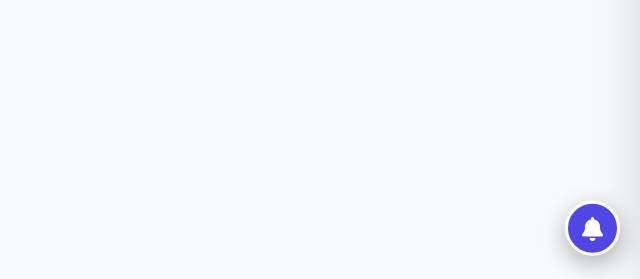
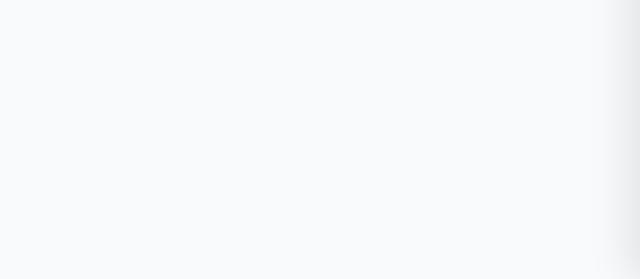
Before and after one commit to Israrsahib303/Beast9, a PHP site: page /user/_header.php in a window 1280 px wide. Shown: the part 521-800 px from the top of the page, without its empty margins (640-1280 px from the left). Run offline with PHP 8.4, Linux system fonts and the light colour scheme; data comes from the database, SQL or seed files in the repository; some libraries are stand-ins or nearby versions.

Commit message:
Update: user/_header.php

```diff
--- a/user/_header.php
+++ b/user/_header.php
@@ -2,15 +2,11 @@
 if (session_status() === PHP_SESSION_NONE) session_start();
 
 // --- 1. REQUIRED FILES ---
-if (file_exists(__DIR__ . '/../includes/helpers.php')) { require_once __DIR__ . '/../includes/helpers.php'; }
-if (file_exists(__DIR__ . '/../includes/db.php')) { require_once __DIR__ . '/../includes/db.php'; }
-
-// --- FIX: FETCH SETTINGS MANUALLY IF NOT LOADED ---
-if (empty($GLOBALS['settings'])) {
-    $stmt = $db->query("SELECT setting_key, setting_value FROM settings");
-    while ($row = $stmt->fetch()) {
-        $GLOBALS['settings'][$row['setting_key']] = $row['setting_value'];
-    }
+if (file_exists(__DIR__ . '/../includes/helpers.php')) {
+    require_once __DIR__ . '/../includes/helpers.php';
+}
+if (file_exists(__DIR__ . '/../includes/db.php')) {
+    require_once __DIR__ . '/../includes/db.php';
 }
 
 // --- 2. USER BALANCE LOGIC ---
@@ -30,7 +26,7 @@ if ($user_id > 0) {
 // --- 3. SITE SETTINGS ---
 $site_name = $GLOBALS['settings']['site_name'] ?? 'SubHub';
 $site_logo = $GLOBALS['settings']['site_logo'] ?? '';
-$primary_color = $GLOBALS['settings']['theme_primary'] ?? '#2563eb'; // Default fallback
+$primary_color = '#2563eb';
 
 // --- 4. CURRENCY SETUP ---
 $curr_list = function_exists('getCurrencyList') ? getCurrencyList() : ['PKR' => ['rate'=>1, 'symbol'=>'Rs', 'flag'=>'🇵🇰', 'name'=>'Pakistani Rupee']];
@@ -64,66 +60,79 @@ $curr_flag = $curr_data['flag'];
     <script src="https://cdn.onesignal.com/sdks/web/v16/OneSignalSDK.page.js" defer></script>
     <script>
       window.OneSignalDeferred = window.OneSignalDeferred || [];
+
+      // Save ID to DB Helper
+      function syncOneSignalId(playerId) {
+          if(!playerId) return;
+          console.log("Syncing ID to DB:", playerId);
+          fetch('save_device.php', {
+              method: 'POST',
+              headers: { 'Content-Type': 'application/x-www-form-urlencoded' },
+              body: 'player_id=' + playerId
+          }).then(res => res.text())
+            .then(data => console.log("DB Response:", data))
+            .catch(err => console.error("DB Sync Error:", err));
+      }
+
       OneSignalDeferred.push(async function(OneSignal) {
+        // 1. Enable Debugging (Is se errors F12 console mein show honge)
+        OneSignal.Debug.setLogLevel("trace");
+
         await OneSignal.init({
           appId: "<?php echo $GLOBALS['settings']['onesignal_app_id']; ?>",
           <?php if(!empty($GLOBALS['settings']['onesignal_safari_id'])): ?>
           safari_web_id: "<?php echo $GLOBALS['settings']['onesignal_safari_id']; ?>",
           <?php endif; ?>
-          notifyButton: {
-            enable: false, /* Disable default bell to use custom one */
-          },
+          notifyButton: { enable: false }, // Hide default bell (Auto Prompt Only)
           allowLocalhostAsSecureOrigin: true,
+
+          // 2. CRITICAL FIX: Explicit Service Worker Path (Yeh line bohot zaroori hai)
+          serviceWorkerPath: "OneSignalSDKWorker.js",
+          serviceWorkerParam: { scope: "/" }
         });
 
-        // Auto Prompt
-        OneSignal.Slidedown.promptPush();
+        // 3. Logic: Force Prompt if not subscribed
+        if (!OneSignal.User.PushSubscription.optedIn) {
+            console.log("User Not Subscribed. Showing Prompt...");
+            try {
+                await OneSignal.Slidedown.promptPush();
+            } catch(e) { console.error("Prompt Error:", e); }
+        } else {
+            console.log("User Already Subscribed. ID:", OneSignal.User.PushSubscription.id);
+            syncOneSignalId(OneSignal.User.PushSubscription.id);
+        }
 
-        // Subscription Change Listener
-        OneSignal.User.PushSubscription.addEventListener("change", async function(event) {
+        // 4. Listen for Subscription Change (Jab user Allow click kare)
+        OneSignal.User.PushSubscription.addEventListener("change", function(event) {
+            console.log("Subscription Changed:", event);
             if (event.current.optedIn) {
-                const playerId = OneSignal.User.PushSubscription.id;
-                if(playerId) {
-                    // Send to PHP
-                    fetch('save_device.php', {
-                        method: 'POST',
-                        headers: { 'Content-Type': 'application/x-www-form-urlencoded' },
-                        body: 'player_id=' + playerId
-                    });
-                    document.getElementById('custom-bell-btn').style.display = 'none';
-                }
+                const newId = OneSignal.User.PushSubscription.id;
+                console.log("New Subscription ID:", newId);
+                syncOneSignalId(newId);
+                alert("✅ Notifications Activated!");
             }
         });
-
-        // Check on load
-        setTimeout(function(){
-            if(OneSignal.User.PushSubscription.optedIn){
-                document.getElementById('custom-bell-btn').style.display = 'none';
-            }
-        }, 2000);
       });
-
-      // Custom Bell Click Action
-      function triggerSubscribe() {
-          OneSignalDeferred.push(async function(OneSignal) {
-              await OneSignal.User.PushSubscription.optIn();
-              OneSignal.Slidedown.promptPush({ force: true });
-          });
-      }
     </script>
     <?php endif; ?>
 
     <style>
         :root {
-            --primary: <?= $primary_color ?>;
+            /* --- Theme Colors --- */
+            --primary: <?= $GLOBALS['settings']['theme_primary'] ?? '#4f46e5' ?>;
+            --secondary: <?= $GLOBALS['settings']['theme_secondary'] ?? '#7c3aed' ?>;
             --bg-body: <?= $GLOBALS['settings']['theme_bg'] ?? '#f8fafc' ?>;
+            --card-bg: <?= $GLOBALS['settings']['theme_card_bg'] ?? '#ffffff' ?>;
             --text-main: <?= $GLOBALS['settings']['theme_text'] ?? '#0f172a' ?>;
             --radius: <?= $GLOBALS['settings']['theme_radius'] ?? '16' ?>px;
             --shadow-opacity: <?= $GLOBALS['settings']['theme_shadow'] ?? '0.05' ?>;
+
+            /* --- Layout Dimensions --- */
             --nav-height: -10px;
             --container-width: 700px;
         }
 
+        /* --- CSS Reset --- */
         * { margin: 0; padding: 0; box-sizing: border-box; -webkit-tap-highlight-color: transparent; outline: none; }
 
         body {
@@ -155,39 +164,35 @@ $curr_flag = $curr_data['flag'];
             padding: 0 20px;
         }
 
-        /* Custom Floating Bell - Forced Visible */
-        #custom-bell-btn {
-            position: fixed;
-            bottom: 20px;
-            right: 20px;
-            width: 55px;
-            height: 55px;
-            background: var(--primary) !important;
-            color: #fff;
-            border-radius: 50%;
-            display: flex;
-            align-items: center;
-            justify-content: center;
-            font-size: 24px;
-            box-shadow: 0 8px 25px rgba(0,0,0,0.3);
-            z-index: 999999;
-            cursor: pointer;
-            border: 3px solid #fff;
-            animation: float 3s ease-in-out infinite;
+        /* Apply Glassmorphism if enabled */
+        <?php if(($GLOBALS['settings']['enable_glass'] ?? '1') == '1'): ?>
+        .card, .modern-card, .tool-card {
+            background: rgba(255, 255, 255, 0.85) !important;
+            backdrop-filter: blur(12px);
+            -webkit-backdrop-filter: blur(12px);
+            border: 1px solid rgba(255, 255, 255, 0.6);
         }
-        @keyframes float { 0% { transform: translateY(0px); } 50% { transform: translateY(-10px); } 100% { transform: translateY(0px); } }
+        <?php endif; ?>
 
+        /* Apply Radius & Shadow */
+        .card, .btn, .form-control, .modern-card {
+            border-radius: var(--radius) !important;
+            box-shadow: 0 10px 30px -5px rgba(0,0,0, var(--shadow-opacity)) !important;
+        }
+
+        /* Custom CSS from Admin */
         <?= $GLOBALS['settings']['custom_css'] ?? '' ?>
+
+        /* --- Custom Scrollbar --- */
+        ::-webkit-scrollbar { width: 7px; height: 7px; }
+        ::-webkit-scrollbar-track { background: transparent; }
+        ::-webkit-scrollbar-thumb { background: #cbd5e1; border-radius: 10px; }
+        ::-webkit-scrollbar-thumb:hover { background: #94a3b8; }
+
     </style>
 </head>
 <body>
 
 <?php include '_nav.php'; ?>
 
-<?php if (!empty($GLOBALS['settings']['onesignal_app_id'])): ?>
-<div id="custom-bell-btn" onclick="triggerSubscribe()" title="Enable Notifications">
-    <i class="fa-solid fa-bell"></i>
-</div>
-<?php endif; ?>
-
 <div class="main-content-wrapper">
```
